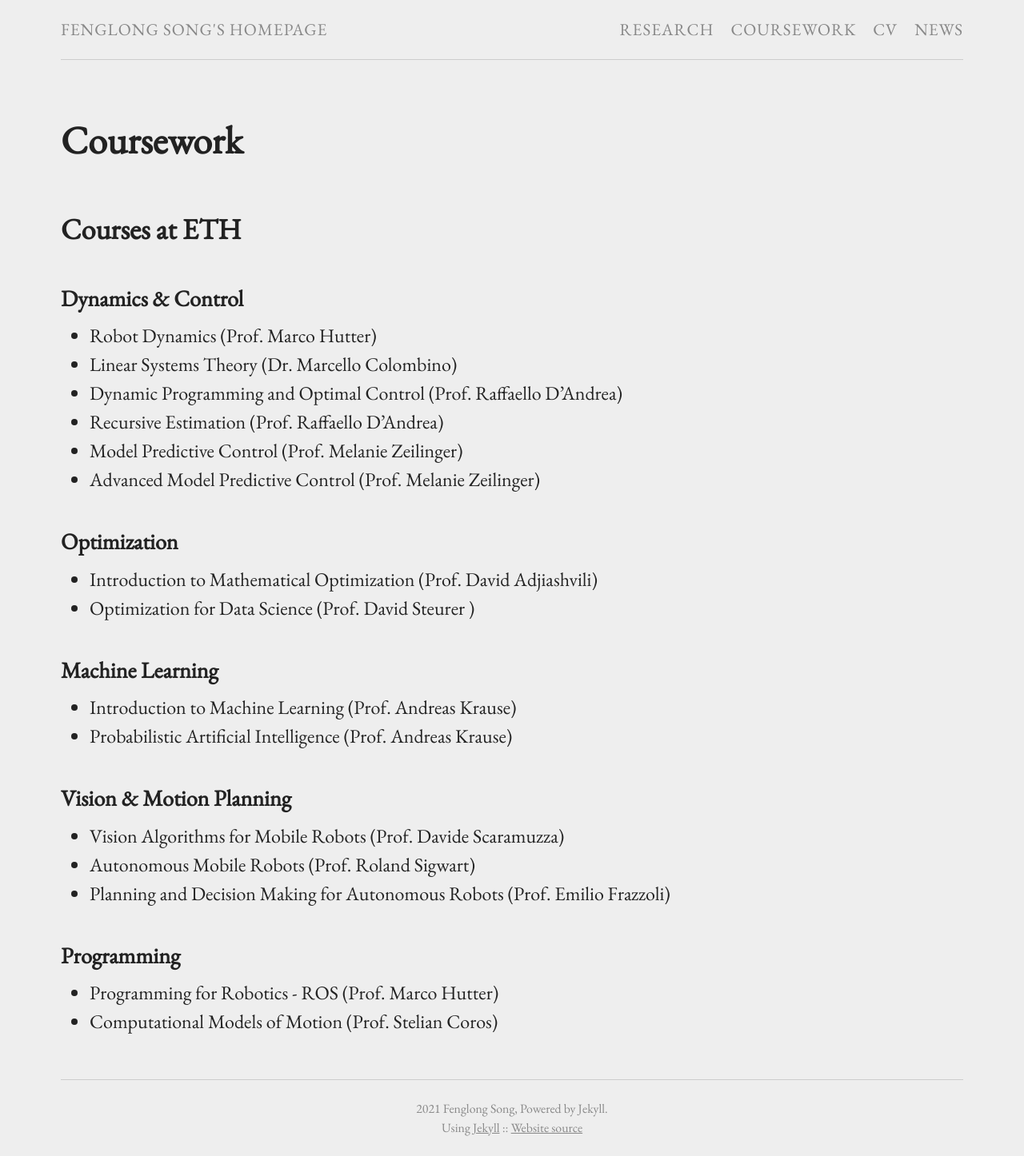
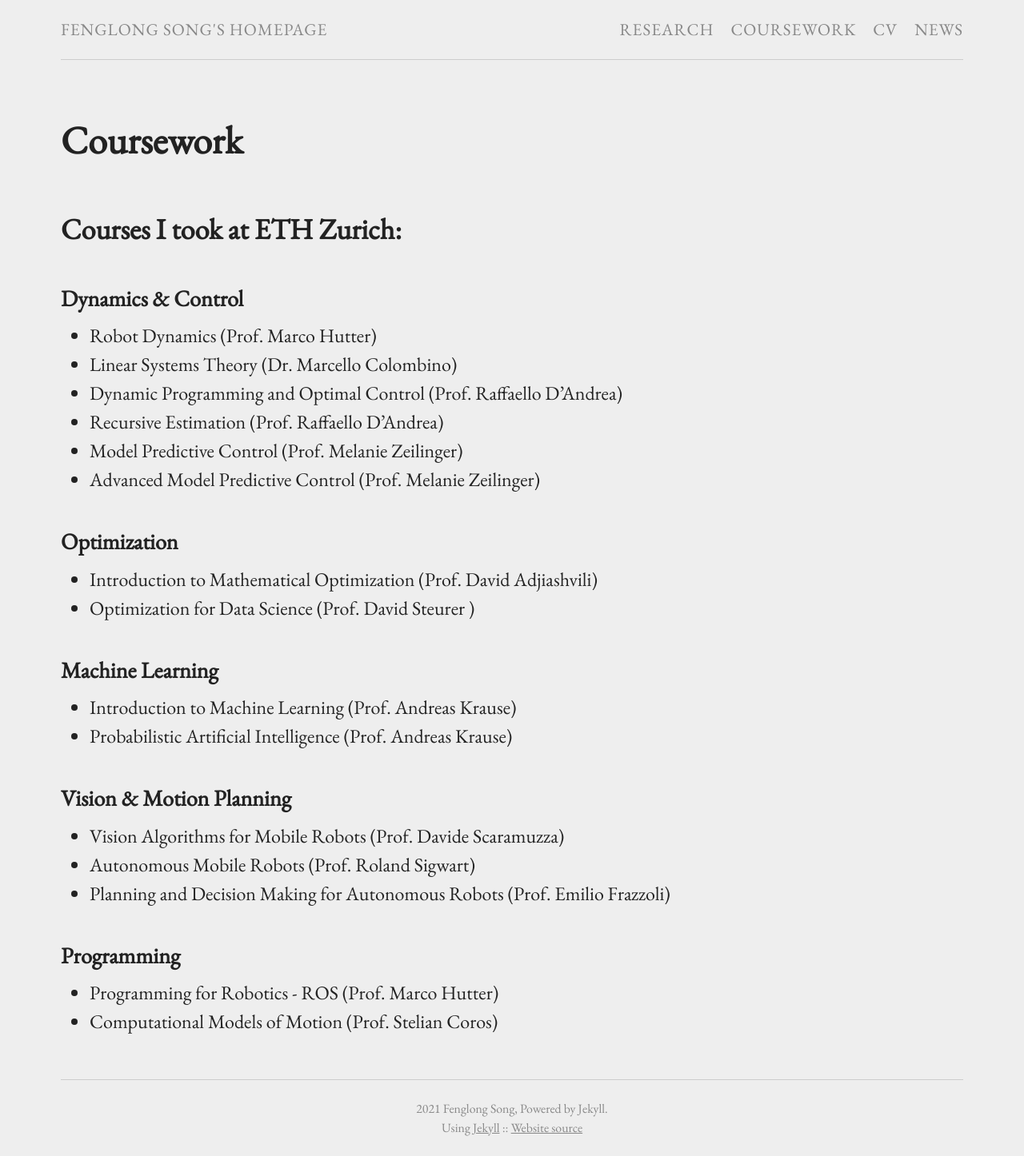
Before and after one commit to FenglongSong/fenglongsong.github.io, a Jekyll site: the page built from coursework.md, in a window 1280 px wide. Shown: the whole page at 80% size. Built offline with Jekyll 4.4.1, drawn with Linux system fonts in a browser that asks for light colours.

Commit message:
Update coursework.md

```diff
--- a/coursework.md
+++ b/coursework.md
@@ -83,7 +83,7 @@ pubs:
 
 {% endfor %} -->
 
-## Courses at ETH
+## Courses I took at ETH Zurich:
 
 ### Dynamics & Control
 
```
